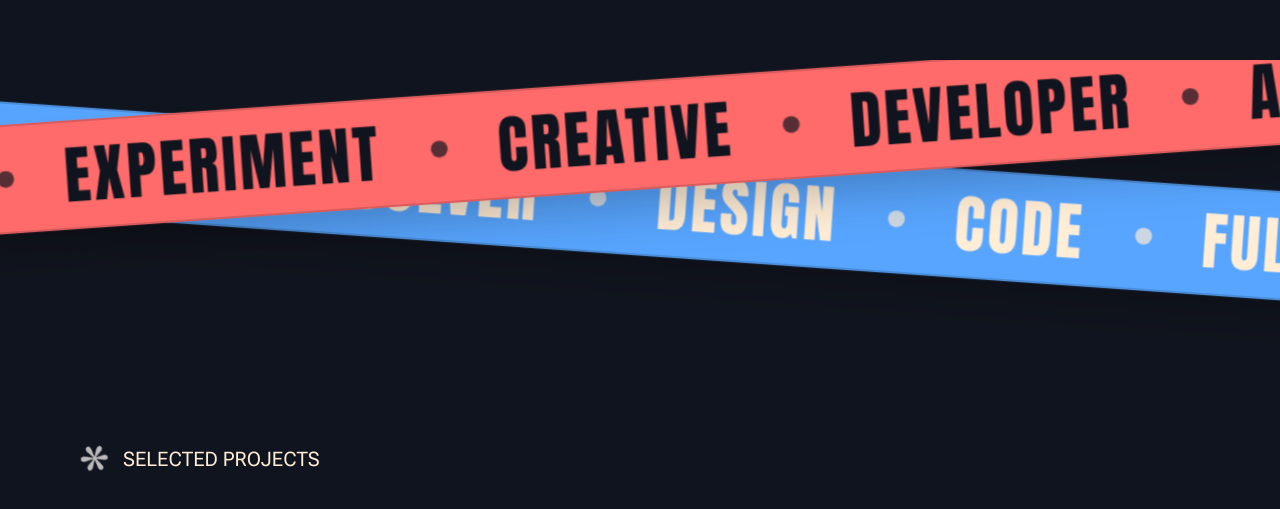
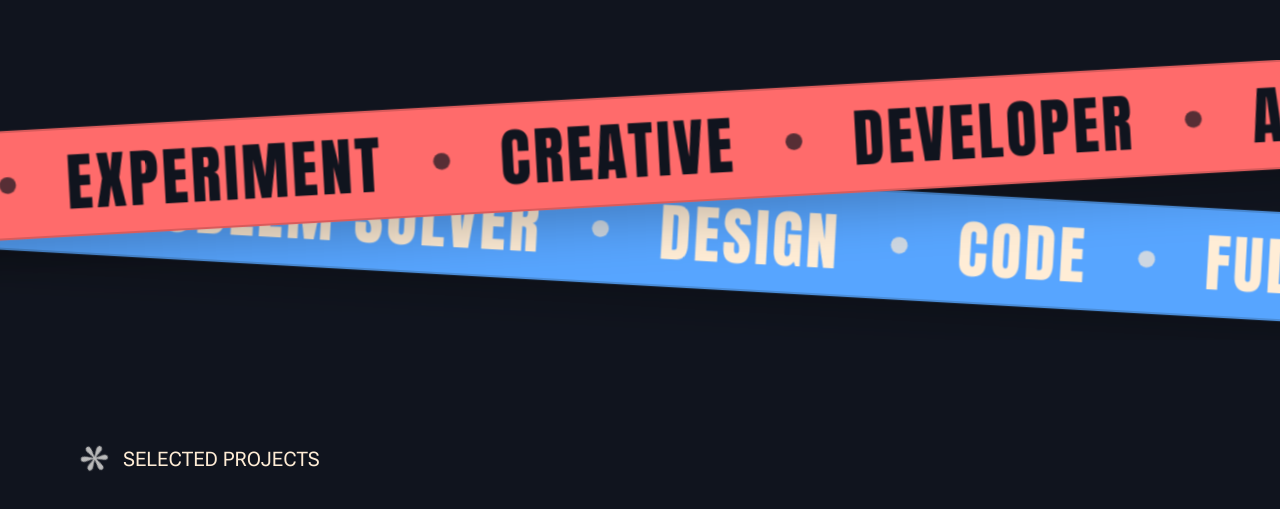
Before and after one commit to adarsh-devx/Portfolio, a Next.js app: page / in a window 1280 px wide. Shown: the part 2568-3077 px from the top of the page. Built offline with nearby package versions, Linux system fonts and the light colour scheme.

Commit message:
Update Marquee: vertically center both ribbons to prevent layout clipping and show blue track fully

```diff
--- a/components/Marquee.tsx
+++ b/components/Marquee.tsx
@@ -29,10 +29,10 @@ const Marquee = () => {
 
     return (
         <div className="relative w-full overflow-hidden h-[240px] md:h-[280px] my-6 md:my-10">
-            {/* Ribbon 1: Crimson Spark (Rose) -> Tilted Upwards, Scrolls Right-to-Left, Crosses on Left (18%) */}
+            {/* Ribbon 1: Crimson Spark (Rose) -> Tilted Upwards, Scrolls Right-to-Left, Centered vertically, Crosses on Left */}
             <div
-                className="w-[115%] -ml-[7.5%] bg-primary text-background py-4 md:py-5 overflow-hidden flex border-y-2 border-black/15 shadow-2xl absolute top-14 left-0 -rotate-[4deg] scale-105 z-[2]"
-                style={{ transformOrigin: '18% center' }}
+                className="w-[115%] -ml-[7.5%] bg-primary text-background py-4 md:py-5 overflow-hidden flex border-y-2 border-black/15 shadow-2xl absolute top-[20%] md:top-[24%] left-0 -rotate-[3.2deg] scale-105 z-[2]"
+                style={{ transformOrigin: '15% center' }}
             >
                 <div className="flex w-max whitespace-nowrap animate-marquee">
                     {renderWords()}
@@ -40,10 +40,10 @@ const Marquee = () => {
                 </div>
             </div>
 
-            {/* Ribbon 2: Azure Ascent (Blue) -> Tilted Downwards, Scrolls Left-to-Right, Crosses on Left (18%) */}
+            {/* Ribbon 2: Azure Ascent (Blue) -> Tilted Downwards, Scrolls Left-to-Right, Centered vertically, Crosses on Left */}
             <div
-                className="w-[115%] -ml-[7.5%] bg-secondary text-foreground py-4 md:py-5 overflow-hidden flex border-y-2 border-black/15 shadow-2xl absolute top-14 left-0 rotate-[4deg] scale-105 z-[1]"
-                style={{ transformOrigin: '18% center' }}
+                className="w-[115%] -ml-[7.5%] bg-secondary text-foreground py-4 md:py-5 overflow-hidden flex border-y-2 border-black/15 shadow-2xl absolute top-[28%] md:top-[32%] left-0 rotate-[3.2deg] scale-105 z-[1]"
+                style={{ transformOrigin: '15% center' }}
             >
                 <div className="flex w-max whitespace-nowrap animate-marquee-reverse">
                     {renderWords()}
```
